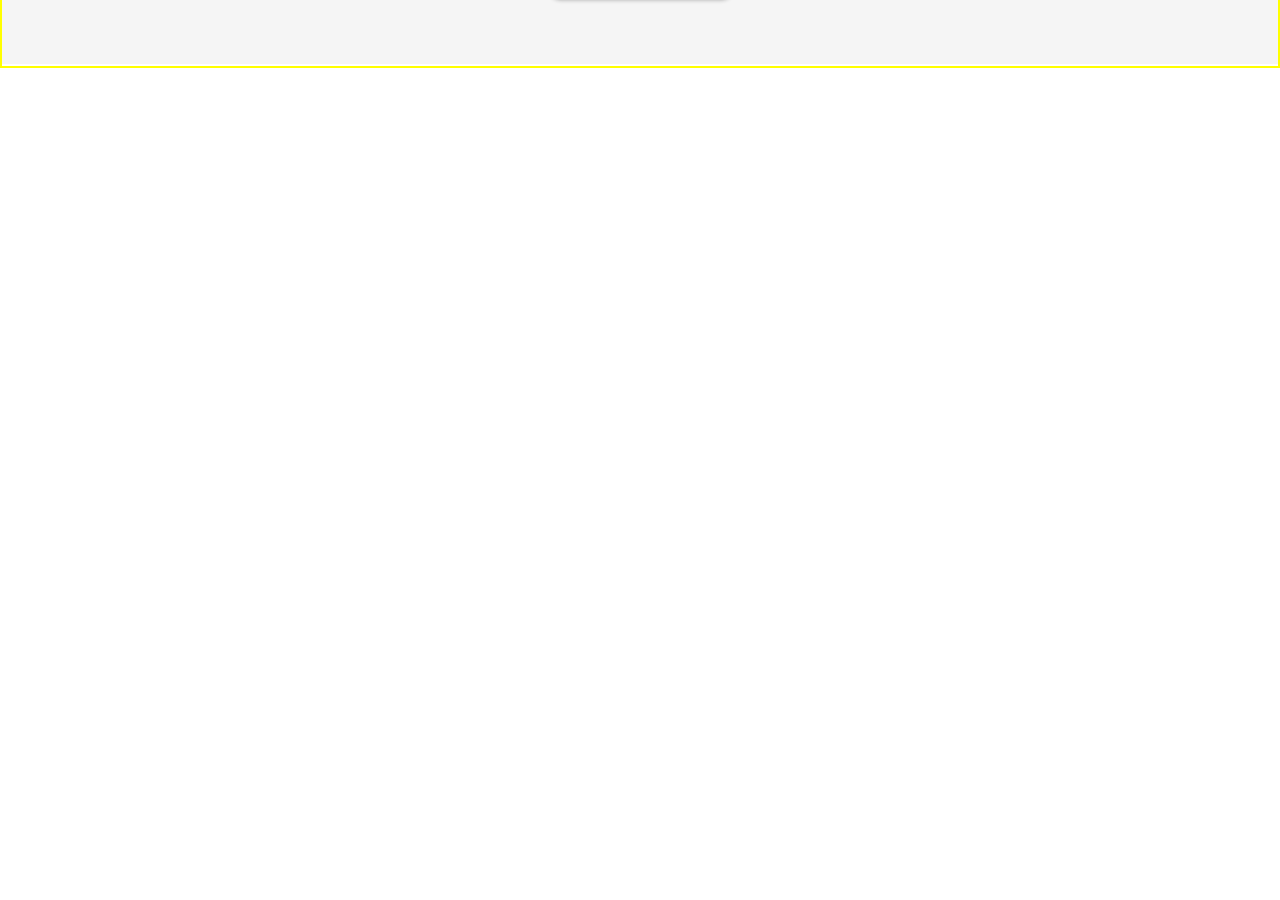
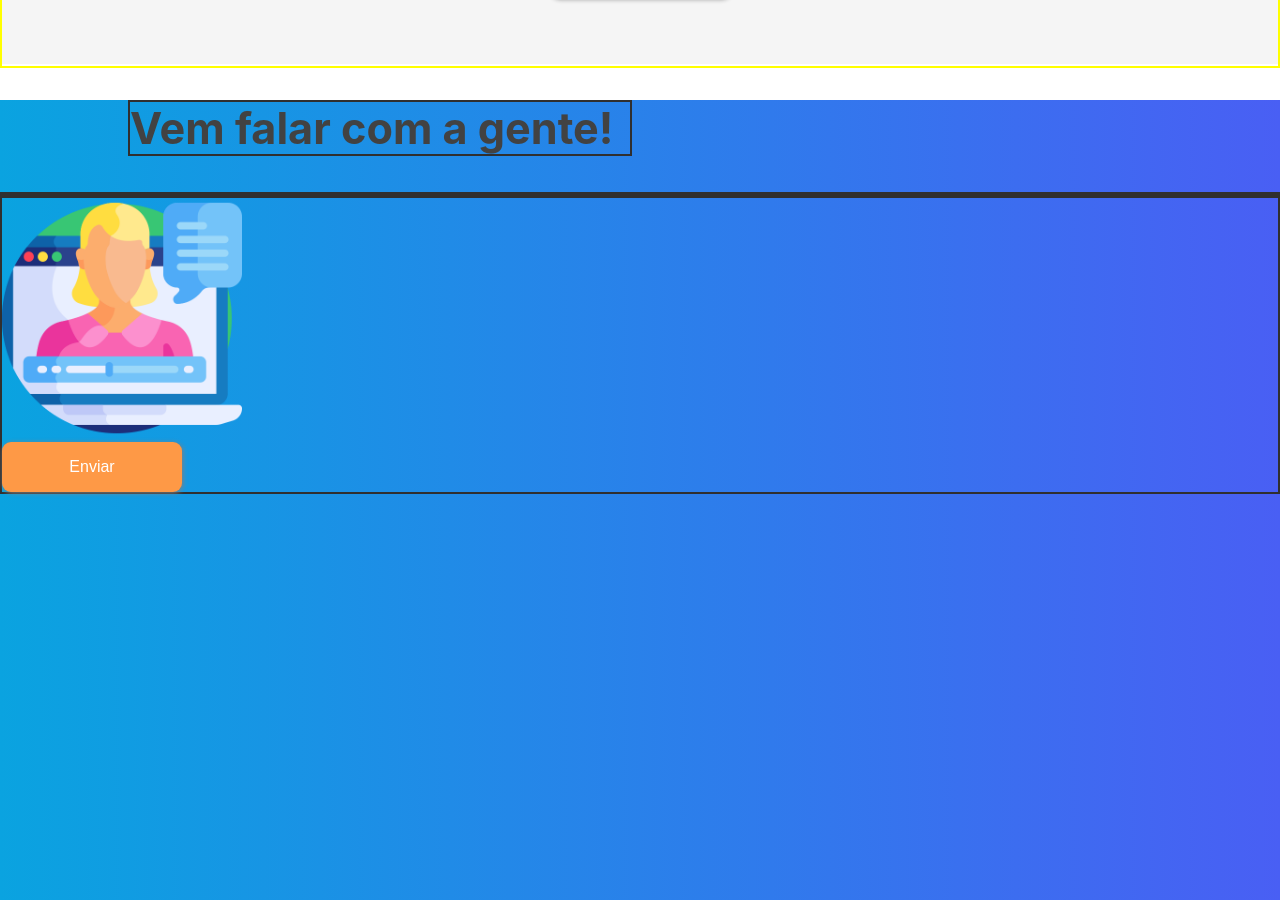
Before and after one commit to brendammelo/site-zawee-reactjs, a React (Create React App) app: page / in a window 1280 px wide. Shown: the part 3140-4040 px from the top of the page. Before the commit the page ends 3208 px from the top, so only its background shows below. Built offline with nearby package versions, Linux system fonts and the light colour scheme.

Commit message:
estilizando form

```diff
--- a/src/App.js
+++ b/src/App.js
@@ -5,6 +5,7 @@ import HeaderComponent from './components/header/HeaderComponent';
 import QuemSomos from './components/quemSomos/QuemSomos';
 import SolutionsComponent from './components/solucoes/SolutionsComponent';
 import Diferencial from './components/diferencial/DiferencialZawee';
+import Form from './components/form/Form';
 
 const App = () => (
   <div className="App">
@@ -12,6 +13,7 @@ const App = () => (
     <QuemSomos />
     <SolutionsComponent />
     < Diferencial />
+    <Form />
 
   </div>
 );
--- a/src/components/form/Form.js
+++ b/src/components/form/Form.js
@@ -1,7 +1,7 @@
 import React, { Component } from 'react';
 import './form.css';
 
-import img1 from '../../assets/icons/contato.png';
+import img_contato from '../../assets/icons/contato.png';
 
 class Form extends Component {
     render ()  {
@@ -9,7 +9,16 @@ class Form extends Component {
         return (
 
             <>
-
+            <section className="section_form">
+                <h2 className="title_form">Vem falar com a gente!</h2>
+                <div className="container_form">
+                    <div className="container_form"></div>
+                    <img className="img_contato" src={img_contato}/>
+                    <div className="button_form">
+                        <button>Enviar</button>
+                    </div>
+                </div>
+            </section>
             </>
 
         )}}
--- a/src/components/form/form.css
+++ b/src/components/form/form.css
@@ -0,0 +1,36 @@
+.section_form{
+    width: 100%;
+    height: 100vh;
+    background: linear-gradient(to right, #0aa3e0, #495ff4);
+
+}
+
+.title_form{
+    border: 2px solid rgb(48, 47, 47);
+    width:500px;
+    font-size: 2.7em;
+    color: rgb(66, 66, 66);
+    margin-left: 10%;
+}
+
+.container_form{
+    border: 2px solid rgb(48, 47, 47);
+
+}
+
+.button_form > button {
+    height: 50px;
+    width: 180px;
+    border-radius: 9px;
+    background-color: #fe9946;
+    color: white;
+    font-size: 1em;
+    box-shadow: 1px 1px 5px grey;
+    border-style: none;
+    cursor: pointer;
+}
+
+.img_contato{
+    width: 240px;
+    height: 240px;
+}
--- a/src/index.js
+++ b/src/index.js
@@ -8,6 +8,8 @@ import Header from './components/header/HeaderComponent';
 import QuemSomos from './components/quemSomos/QuemSomos';
 import Solutions from './components/solucoes/SolutionsComponent';
 import Diferencial from './components/diferencial/DiferencialZawee';
+import Form from './components/form/Form';
+
 
 
 ReactDOM.render(
@@ -16,6 +18,7 @@ ReactDOM.render(
 < QuemSomos />
 < Solutions />
 < Diferencial />
+<Form />
 
 
   </>
```
